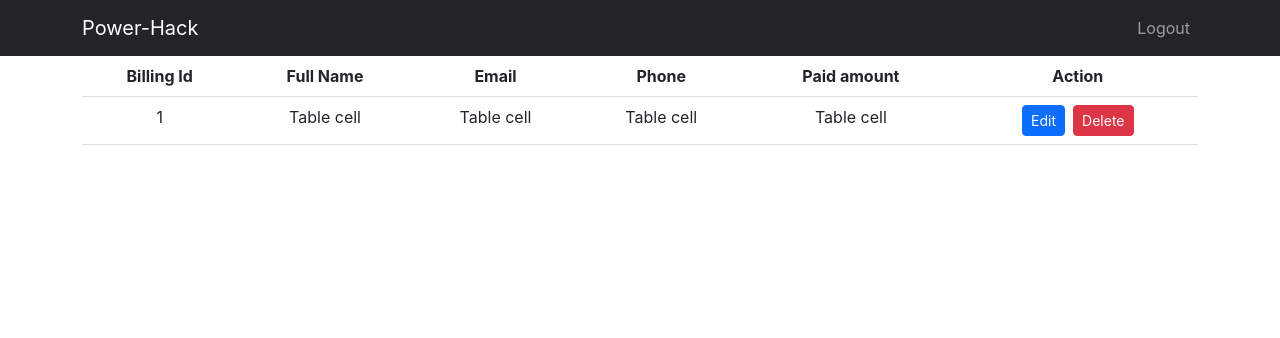
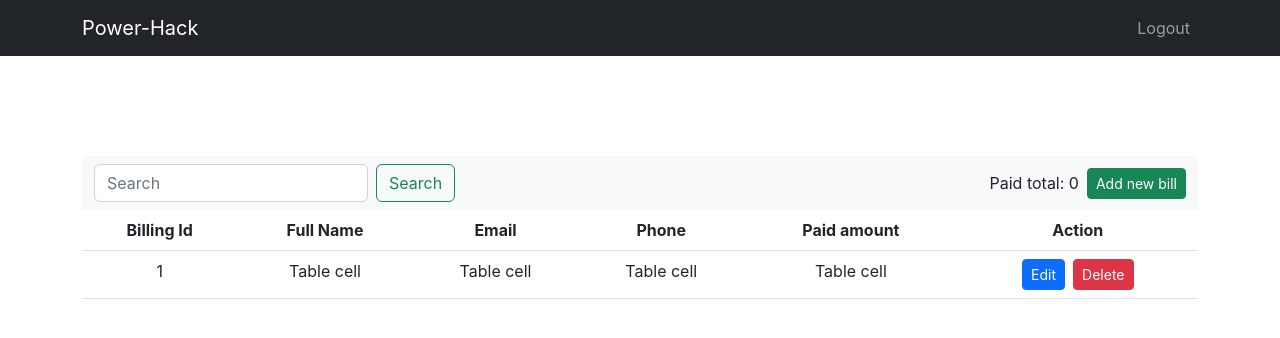
Before and after one commit to mohammadJahid8/power-hack-client, a React (Create React App) app: page /billings in a window 1280 px wide. Shown: the top 338 px of the page. Built offline with nearby package versions, Linux system fonts and the light colour scheme.

Commit message:
added bill header

```diff
--- /dev/null
+++ b/src/Components/BillHeader/BillHeader.js
@@ -0,0 +1,42 @@
+import Button from "react-bootstrap/Button";
+import Container from "react-bootstrap/Container";
+import Form from "react-bootstrap/Form";
+import Nav from "react-bootstrap/Nav";
+import Navbar from "react-bootstrap/Navbar";
+import NavDropdown from "react-bootstrap/NavDropdown";
+
+function BillHeader() {
+  return (
+    <Navbar bg="light" expand="lg">
+      <Container fluid>
+        <Navbar.Collapse id="navbarScroll">
+          <Nav
+            className="me-auto my-2 my-lg-0"
+            style={{ maxHeight: "100px" }}
+            navbarScroll
+          >
+            <Form className="d-flex">
+              <Form.Control
+                type="search"
+                placeholder="Search"
+                className="me-2"
+                aria-label="Search"
+              />
+              <Button variant="outline-success">Search</Button>
+            </Form>
+          </Nav>
+          <Nav.Link href="#action1" className="me-2">
+            Paid total: 0
+          </Nav.Link>
+          <Nav.Link href="#action1">
+            <Button variant="success" size="sm">
+              Add new bill
+            </Button>
+          </Nav.Link>
+        </Navbar.Collapse>
+      </Container>
+    </Navbar>
+  );
+}
+
+export default BillHeader;
--- a/src/Components/BillTable/BillTable.js
+++ b/src/Components/BillTable/BillTable.js
@@ -1,10 +1,12 @@
 import { Button } from "react-bootstrap";
 import Table from "react-bootstrap/Table";
+import BillHeader from "../BillHeader/BillHeader";
 import "./BillTable.css";
 
 function BillTable() {
   return (
-    <div className="container">
+    <div className="container " style={{ marginTop: "100px" }}>
+      <BillHeader />
       <Table responsive>
         <thead>
           <tr>
```
